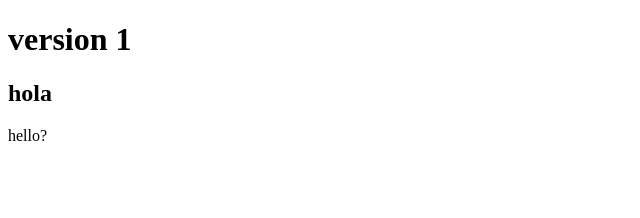
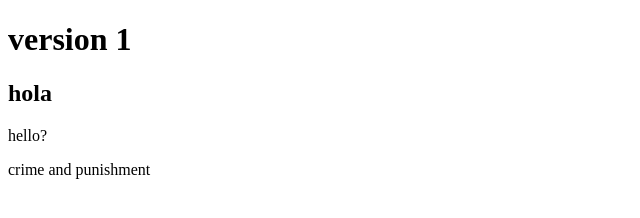
Before and after one commit to Ruwaida-13/git-tutorial, a plain HTML site: page index.html in a window 1280 px wide. Shown: the whole page, without its empty margins (0-640 px from the left). Drawn offline with Linux system fonts and the light colour scheme.

Commit message:
version 3

```diff
--- a/index.html
+++ b/index.html
@@ -8,5 +8,6 @@
     <h1>version 1</h1>
     <h2>hola</h2>
     <p>hello?</p>
+    <p>crime and punishment</p>
   </body>
 </html>
```
